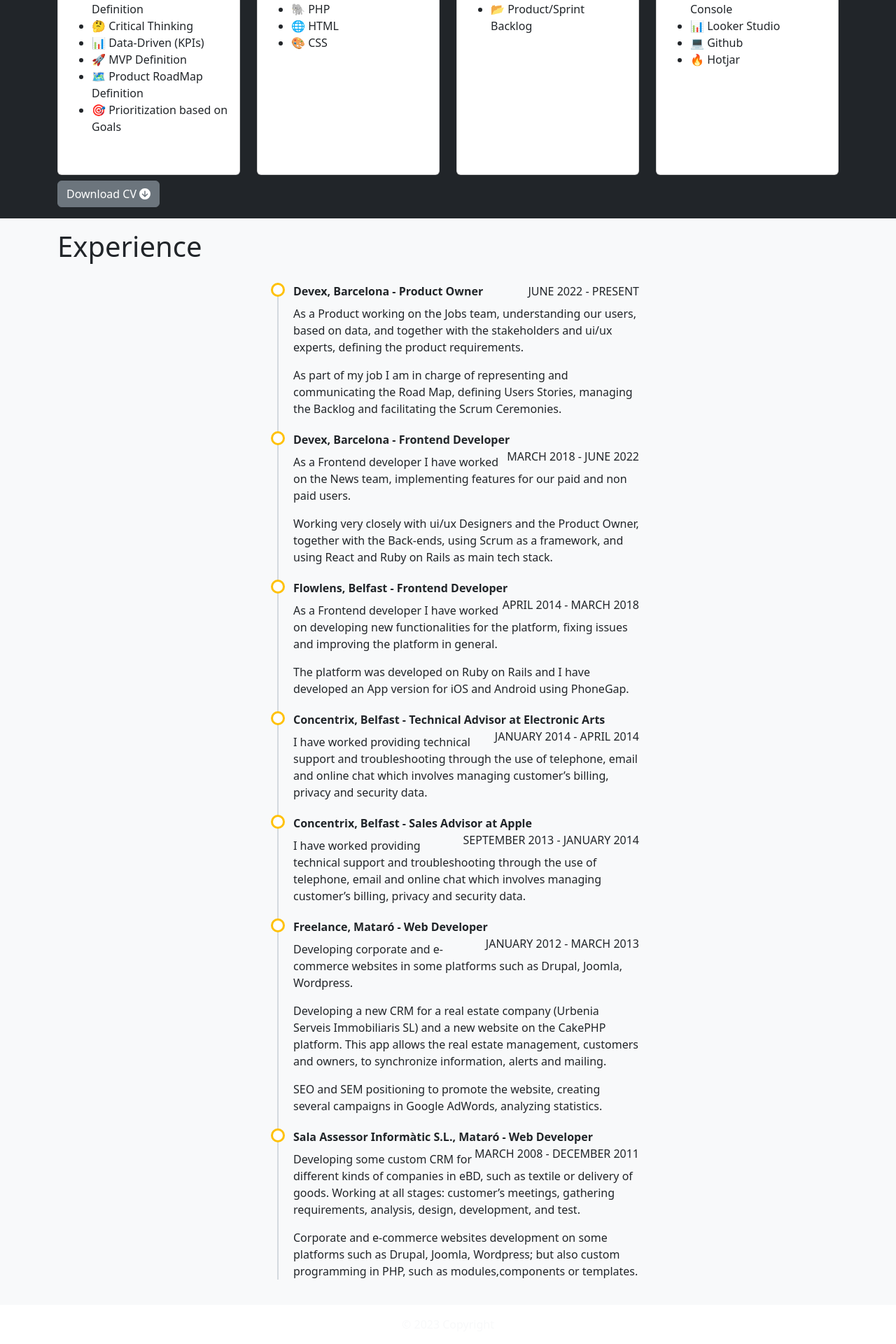
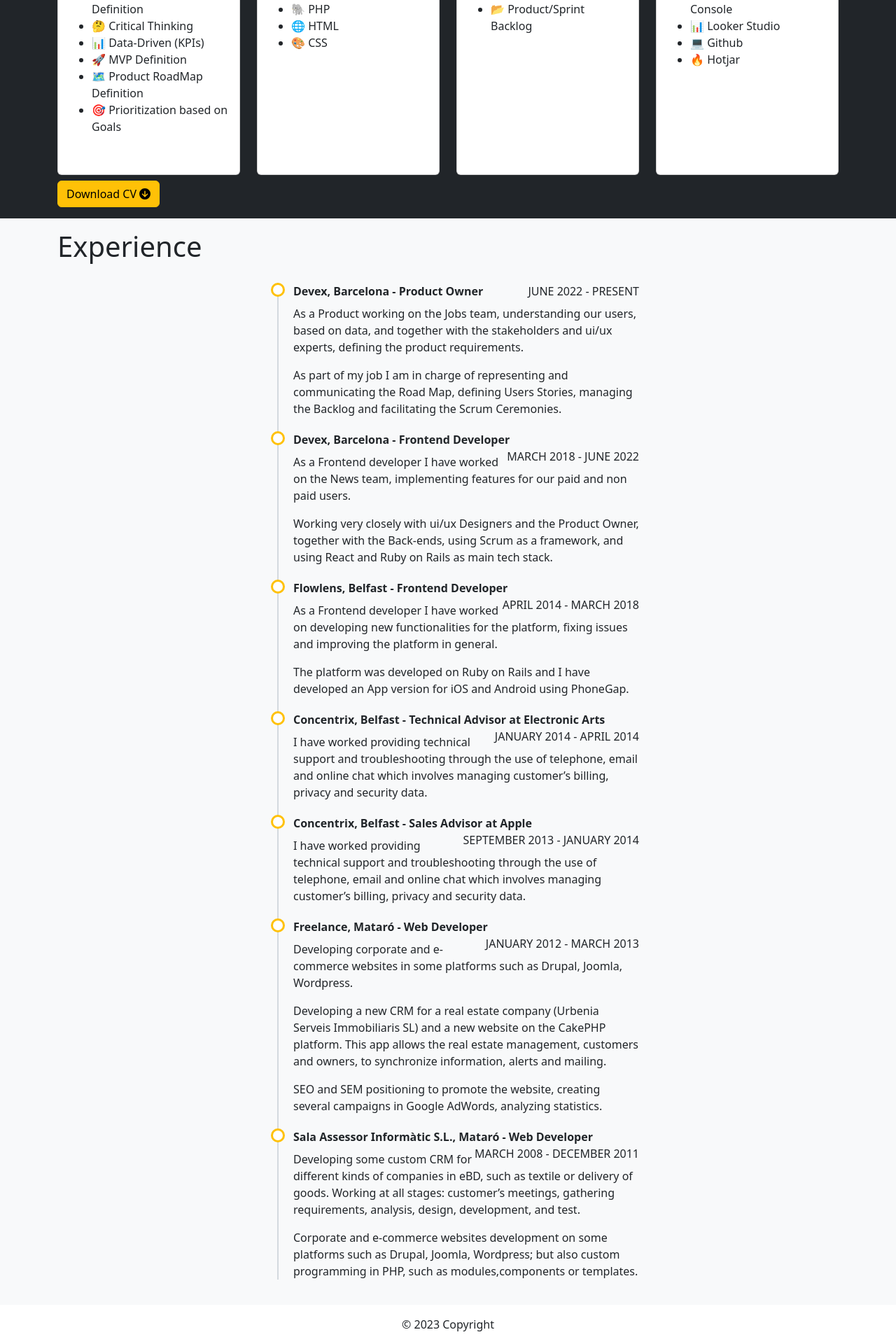
Before and after one commit to xavi666/xgarcesmarti, a React (Create React App) app: page / in a window 1280 px wide. Shown: the part 623-2543 px from the top of the page at 70% size. Built offline with nearby package versions, Linux system fonts and the light colour scheme; the HTML template or start-up script is replaced by a standard one.

Commit message:
Ajust styles

```diff
--- a/src/components/Footer.tsx
+++ b/src/components/Footer.tsx
@@ -3,7 +3,7 @@ import React from "react";
 const Footer = () => {
   return (
     <footer>
-      <div className="text-center text-light p-3">© 2023 Copyright</div>
+      <div className="text-center p-3">© 2023 Copyright</div>
     </footer>
   );
 };
--- a/src/components/Skills.tsx
+++ b/src/components/Skills.tsx
@@ -92,7 +92,7 @@ const Skills = () => {
               </Row>
             </div>
             <a
-              className="btn btn-secondary stretched-link"
+              className="btn btn-warning stretched-link"
               href="/files/Xavier Garces CV - September 2023.pdf"
               target="_blank"
               download
```
